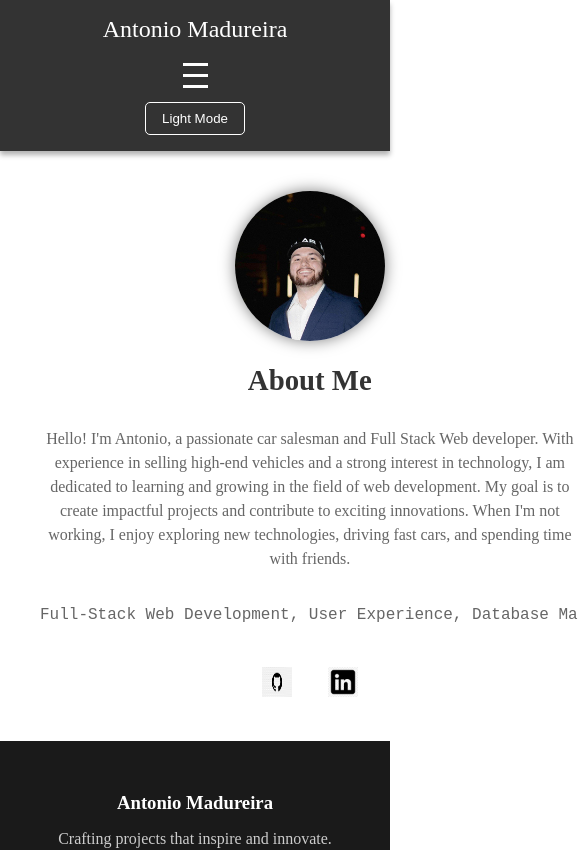
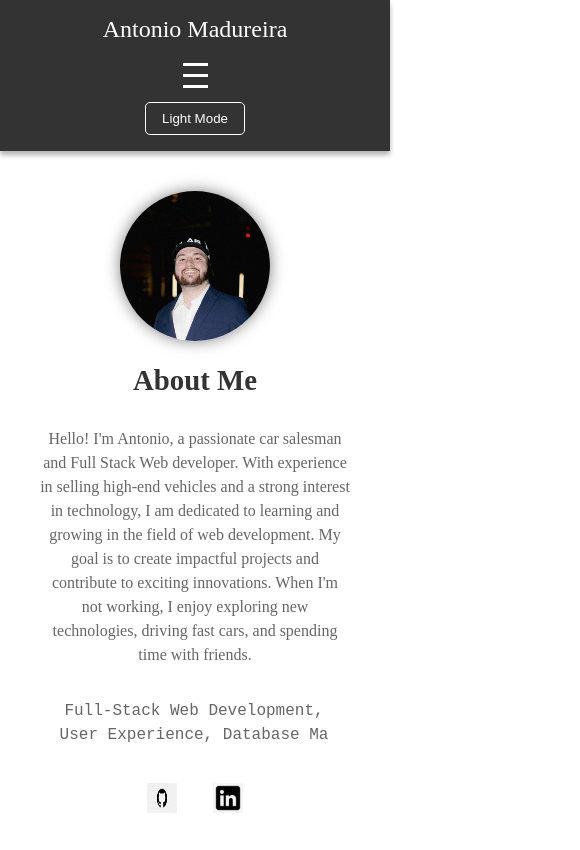
Before and after one commit to AntonioMadureira22/myportfolio2024, a React (Create React App) app: page /about-me in a window 390 px wide. Shown: the top 850 px of the page, 580 px wide, since content can reach past the window. Built offline with nearby package versions, Linux system fonts and the light colour scheme; the HTML template or start-up script is replaced by a standard one; a web font is replaced by a local one.

Commit message:
fixed a few components

```diff
--- a/src/components/typewriter/typewriter.css
+++ b/src/components/typewriter/typewriter.css
@@ -1,4 +1,5 @@
-/* src/components/Typewriter.css */
+/* src/components/typewriter/Typewriter.css */
+
 .typewriter-text {
   font-family: 'Courier New', Courier, monospace;
   font-size: 1.2em;
@@ -7,35 +8,55 @@
   white-space: nowrap;
   overflow: hidden;
   display: inline-block;
-  animation: blink-caret .75s step-end infinite;
+  animation: blink-caret 0.75s step-end infinite;
+  max-width: 100%; /* Prevent text from overflowing */
+  text-overflow: ellipsis; /* If text is too long, add ellipsis */
 }
 
 @keyframes blink-caret {
-  from, to { border-color: transparent }
-  50% { border-color: #333 }
+  from, to {
+    border-color: transparent;
+  }
+  50% {
+    border-color: #333;
+  }
 }
 
 /* Responsive adjustments */
 @media (max-width: 1200px) {
   .typewriter-text {
-      font-size: 10px /* Slightly smaller font for larger tablets */
+    font-size: 1.1em; /* Adjust font for larger screens */
   }
 }
 
 @media (max-width: 992px) {
   .typewriter-text {
-      font-size: .5em; /* Slightly smaller font for smaller tablets */
+    font-size: 1em; /* Slightly smaller font for tablets */
   }
 }
 
 @media (max-width: 768px) {
   .typewriter-text {
-      font-size: 10px; /* Smaller font for mobile devices */
+    font-size: 0.9em; /* Smaller font for mobile devices */
   }
 }
 
 @media (max-width: 480px) {
   .typewriter-text {
-      font-size: 10px; /* Smaller font for very small mobile devices */
+    font-size: 0.8em; /* Smaller font for very small devices */
+    white-space: normal; /* Allow text to wrap onto a new line */
+    word-wrap: break-word; /* Break long words to fit within the container */
   }
 }
+
+/* Add container styles for the typewriter effect */
+.typewriter-container {
+  display: flex;
+  justify-content: center;
+  align-items: center;
+  width: 100%;
+  overflow: hidden;
+  padding: 0 15px; /* Add padding to avoid text being too close to the edges */
+  box-sizing: border-box;
+  word-wrap: break-word; /* Prevent overflow and allow text to break */
+}
--- a/src/components/typewriter/typewriter.js
+++ b/src/components/typewriter/typewriter.jsx
@@ -1,6 +1,5 @@
-// src/components/Typewriter.js
 import React, { useEffect, useState } from 'react';
-import '../typewriter/typewriter.css'; // Import CSS for typewriter effect
+import '../typewriter/typewriter.css';
 
 const Typewriter = ({ text, typingSpeed = 100, deletingSpeed = 150, pauseDuration = 2000 }) => {
   const [displayText, setDisplayText] = useState('');
@@ -35,7 +34,11 @@ const Typewriter = ({ text, typingSpeed = 100, deletingSpeed = 150, pauseDuratio
     return () => clearTimeout(timer);
   }, [index, isDeleting, text, typingSpeed, deletingSpeed, pauseDuration]);
 
-  return <p className="typewriter-text">{displayText}</p>;
+  return (
+    <div className="typewriter-container">
+      <p className="typewriter-text">{displayText}</p>
+    </div>
+  );
 };
 
 export default Typewriter;
```
